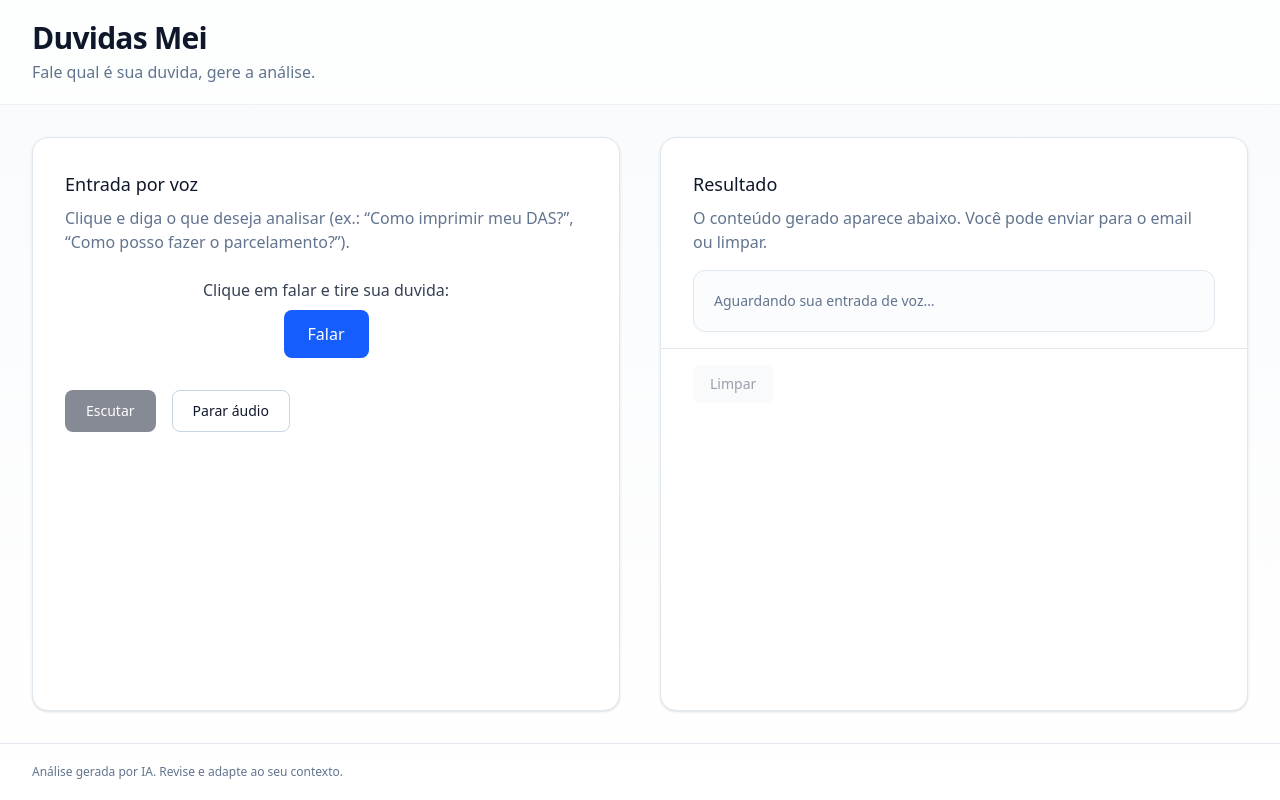
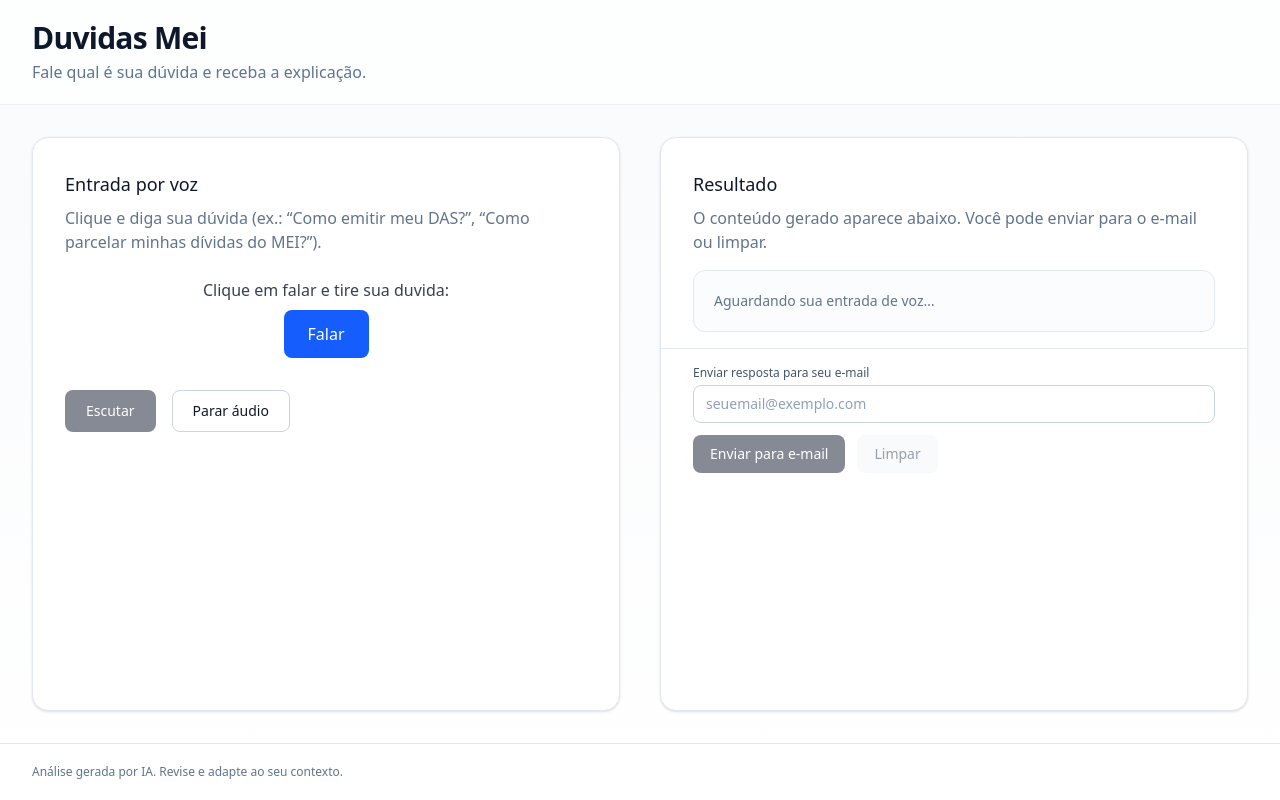
Before and after one commit to Jhoelber/DuvidasMei, a React (Vite) app: page / in a window 1280 px wide. Built offline with nearby package versions, Linux system fonts and the light colour scheme.

Commit message:
Update DuvidasMei.tsx

```diff
--- a/src/components/DuvidasMei.tsx
+++ b/src/components/DuvidasMei.tsx
@@ -50,9 +50,15 @@
     const [carregando, setCarregando] = useState(false);
     const [erro, setErro] = useState<string | null>(null);
 
+    // <<< NOVO: estados para e-mail
+    const [email, setEmail] = useState("");
+    const [enviando, setEnviando] = useState(false);
+    const [mensagemEnvio, setMensagemEnvio] = useState<string | null>(null);
+
     const gerarAnalise = async (textoUsuario: string) => {
         setCarregando(true);
         setErro(null);
+        setMensagemEnvio(null);
 
         const promptSystem = `🧠 SYSTEM MESSAGE — ATENDENTE VIRTUAL DA SALA DO EMPREENDEDOR DE JACAREZINHO (PR)
 
@@ -237,10 +243,9 @@
 Listas numeradas com ponto e vírgula.
 
 Markdown, código, ou qualquer tentativa de estilização (as respostas devem ser apenas texto simples).
-
         `;
 
-        const prompt = `${promptSystem}\n\nEntrada do usuário (produto/serviço): ${textoUsuario}`;
+        const prompt = `${promptSystem}\n\nPergunta do usuário: ${textoUsuario}`;
 
         try {
             const resposta = await gerarComGeminiREST(
@@ -257,10 +262,43 @@
         }
     };
 
+    // <<< NOVO: função para enviar a resposta por e-mail
+    const enviarPorEmail = async () => {
+        if (!email || !resultado) {
+            setMensagemEnvio("Informe um e-mail e gere uma resposta antes de enviar.");
+            return;
+        }
+
+        try {
+            setEnviando(true);
+            setMensagemEnvio(null);
+
+            const res = await fetch("http://localhost:3000/api/send-email-mei", {
+                method: "POST",
+                headers: {
+                    "Content-Type": "application/json",
+                },
+                body: JSON.stringify({
+                    email,
+                    resposta: resultado, // texto gerado pela IA
+                }),
+            });
+
+            if (!res.ok) {
+                throw new Error("Erro ao enviar e-mail");
+            }
+
+            setMensagemEnvio("E-mail enviado com sucesso!");
+        } catch (e: any) {
+            console.error(e);
+            setMensagemEnvio("Falha ao enviar e-mail. Tente novamente.");
+        } finally {
+            setEnviando(false);
+        }
+    };
+
     return (
-        // Troque o wrapper principal por este:
         <div className="h-screen w-screen bg-linear-to-b from-slate-50 to-white dark:from-slate-900 dark:to-slate-950 flex flex-col">
-
             {/* Header fixo */}
             <header className="shrink-0 border-b border-slate-200/60 dark:border-slate-800/60 bg-white/70 dark:bg-slate-900/60 backdrop-blur supports-backdrop-filter:backdrop-blur">
                 <div className="px-8 py-5">
@@ -268,22 +306,20 @@
                         Duvidas Mei
                     </h1>
                     <p className="mt-1 text-base text-slate-500 dark:text-slate-400">
-                        Fale qual é sua duvida, gere a análise.
+                        Fale qual é sua dúvida e receba a explicação.
                     </p>
                 </div>
             </header>
 
-            {/* Main ocupa todo o restante da viewport */}
+            {/* Main */}
             <main className="flex-1 overflow-auto px-8 py-8">
-                {/* grid fluida, sem max-width */}
                 <section className="grid gap-8 xl:gap-10 grid-cols-1 lg:grid-cols-2 h-full">
-
-                    {/* Card de entrada ocupa a altura disponível */}
+                    {/* Card de entrada */}
                     <div className="rounded-2xl border border-slate-200 dark:border-slate-800 bg-white dark:bg-slate-900 shadow-sm flex flex-col">
                         <div className="p-8">
                             <h2 className="text-lg font-medium text-slate-900 dark:text-slate-100">Entrada por voz</h2>
                             <p className="mt-2 text-slate-500 dark:text-slate-400">
-                                Clique e diga o que deseja analisar (ex.: “Como imprimir meu DAS?”, “Como posso fazer o parcelamento?”).
+                                Clique e diga sua dúvida (ex.: “Como emitir meu DAS?”, “Como parcelar minhas dívidas do MEI?”).
                             </p>
 
                             <div className="mt-6">
@@ -295,7 +331,7 @@
                                     onClick={() => resultado && speak(resultado)}
                                     className="inline-flex items-center justify-center rounded-lg border border-transparent bg-slate-900 text-white px-5 py-2.5 text-sm font-medium hover:bg-slate-800 disabled:opacity-50 dark:bg-slate-100 dark:text-slate-900 dark:hover:bg-white"
                                     disabled={!resultado || carregando}
-                                    title={resultado ? "Ler o resultado" : "Gere uma análise primeiro"}
+                                    title={resultado ? "Ler o resultado" : "Gere uma resposta primeiro"}
                                 >
                                     Escutar
                                 </button>
@@ -312,7 +348,7 @@
                             {carregando && (
                                 <div className="mt-6 flex items-center gap-3 text-slate-600 dark:text-slate-300">
                                     <span className="h-5 w-5 animate-spin rounded-full border-2 border-slate-300 border-t-slate-900 dark:border-slate-700 dark:border-t-white" />
-                                    <span className="text-sm">Gerando análise…</span>
+                                    <span className="text-sm">Gerando resposta…</span>
                                 </div>
                             )}
 
@@ -326,15 +362,13 @@
 
                     {/* Card de resultado */}
                     <div className="rounded-2xl border border-slate-200 dark:border-slate-800 bg-white dark:bg-slate-900 shadow-sm flex flex-col overflow-hidden">
-                        {/* Cabeçalho do card */}
                         <div className="p-8 pb-4 shrink-0">
                             <h2 className="text-lg font-medium text-slate-900 dark:text-slate-100">Resultado</h2>
                             <p className="mt-2 text-slate-500 dark:text-slate-400">
-                                O conteúdo gerado aparece abaixo. Você pode enviar para o email ou limpar.
+                                O conteúdo gerado aparece abaixo. Você pode enviar para o e-mail ou limpar.
                             </p>
                         </div>
 
-                        {/* Área rolável */}
                         <div className="px-8 flex-1 min-h-0 overflow-auto">
                             <div className="rounded-xl border border-slate-200 dark:border-slate-800 bg-slate-50/60 dark:bg-slate-950/40 p-5">
                                 {resultado ? (
@@ -342,22 +376,43 @@
                                         {linkifyAllowed(resultado)}
                                     </div>
                                 ) : (
-                                    <div className="text-sm text-slate-500 dark:text-slate-400">Aguardando sua entrada de voz…</div>
+                                    <div className="text-sm text-slate-500 dark:text-slate-400">
+                                        Aguardando sua entrada de voz…
+                                    </div>
                                 )}
                             </div>
 
-                            {/* Botões fixos no fundo da área rolável */}
+                            {/* Rodapé com e-mail + botões */}
                             <div className="sticky bottom-0 -mx-8 mt-4 border-t border-slate-200 dark:border-slate-800
                                 bg-white/90 dark:bg-slate-900/90 backdrop-blur px-8 py-4">
-                                <div className="flex gap-3">
-                                    {/*  <button
-                                        // onClick={() => navigator.clipboard.writeText(resultado || "")}
-                                        className="inline-flex items-center justify-center rounded-lg border border-slate-300 bg-white text-slate-900 px-4 py-2 text-sm font-medium hover:bg-slate-50 disabled:opacity-50 dark:bg-slate-900 dark:text-slate-100 dark:border-slate-700 dark:hover:bg-slate-800"
-                                        disabled={!resultado}
+                                <div className="flex flex-col gap-3">
+
+                                    {/* <<< NOVO: campo de e-mail */}
+                                    <div className="flex flex-col gap-1">
+                                        <label className="text-xs font-medium text-slate-600 dark:text-slate-300">
+                                            Enviar resposta para seu e-mail
+                                        </label>
+                                        <input
+                                            type="email"
+                                            value={email}
+                                            onChange={(e) => setEmail(e.target.value)}
+                                            placeholder="seuemail@exemplo.com"
+                                            className="w-full rounded-lg border border-slate-300 bg-white px-3 py-2 text-sm text-slate-900
+                                                placeholder:text-slate-400 focus:outline-none focus:ring-2 focus:ring-slate-900/60
+                                                dark:border-slate-700 dark:bg-slate-900 dark:text-slate-100 dark:placeholder:text-slate-500
+                                                dark:focus:ring-slate-100/60"
+                                        />
+                                    </div>
+
+                                    <div className="flex flex-wrap gap-3">
+                                        <button
+                                            onClick={enviarPorEmail}
+                                            className="inline-flex items-center justify-center rounded-lg border border-transparent bg-slate-900 text-white px-4 py-2 text-sm font-medium hover:bg-slate-800 disabled:opacity-50 dark:bg-slate-100 dark:text-slate-900 dark:hover:bg-white"
+                                            disabled={!resultado || !email || enviando}
                                         >
-                                        Enviar para -mail
+                                            {enviando ? "Enviando..." : "Enviar para e-mail"}
                                         </button>
-                                    */}
+
                                         <button
                                             onClick={() => setResultado("")}
                                             className="inline-flex items-center justify-center rounded-lg border border-transparent bg-slate-100 text-slate-700 px-4 py-2 text-sm font-medium hover:bg-slate-200 disabled:opacity-50 dark:bg-slate-800 dark:text-slate-200 dark:hover:bg-slate-700"
@@ -366,22 +421,24 @@
                                             Limpar
                                         </button>
                                     </div>
+
+                                    {mensagemEnvio && (
+                                        <span className="text-xs text-slate-600 dark:text-slate-300">
+                                            {mensagemEnvio}
+                                        </span>
+                                    )}
                                 </div>
                             </div>
                         </div>
-
-
-
+                    </div>
                 </section>
             </main>
 
-            {/* Footer enxuto */}
             <footer className="shrink-0 border-t border-slate-200 dark:border-slate-800">
                 <div className="px-8 py-5 text-xs text-slate-500 dark:text-slate-400">
                     Análise gerada por IA. Revise e adapte ao seu contexto.
                 </div>
             </footer>
         </div>
-
     );
 };
```
Lines whose indentation alone changed are shown as unchanged.
